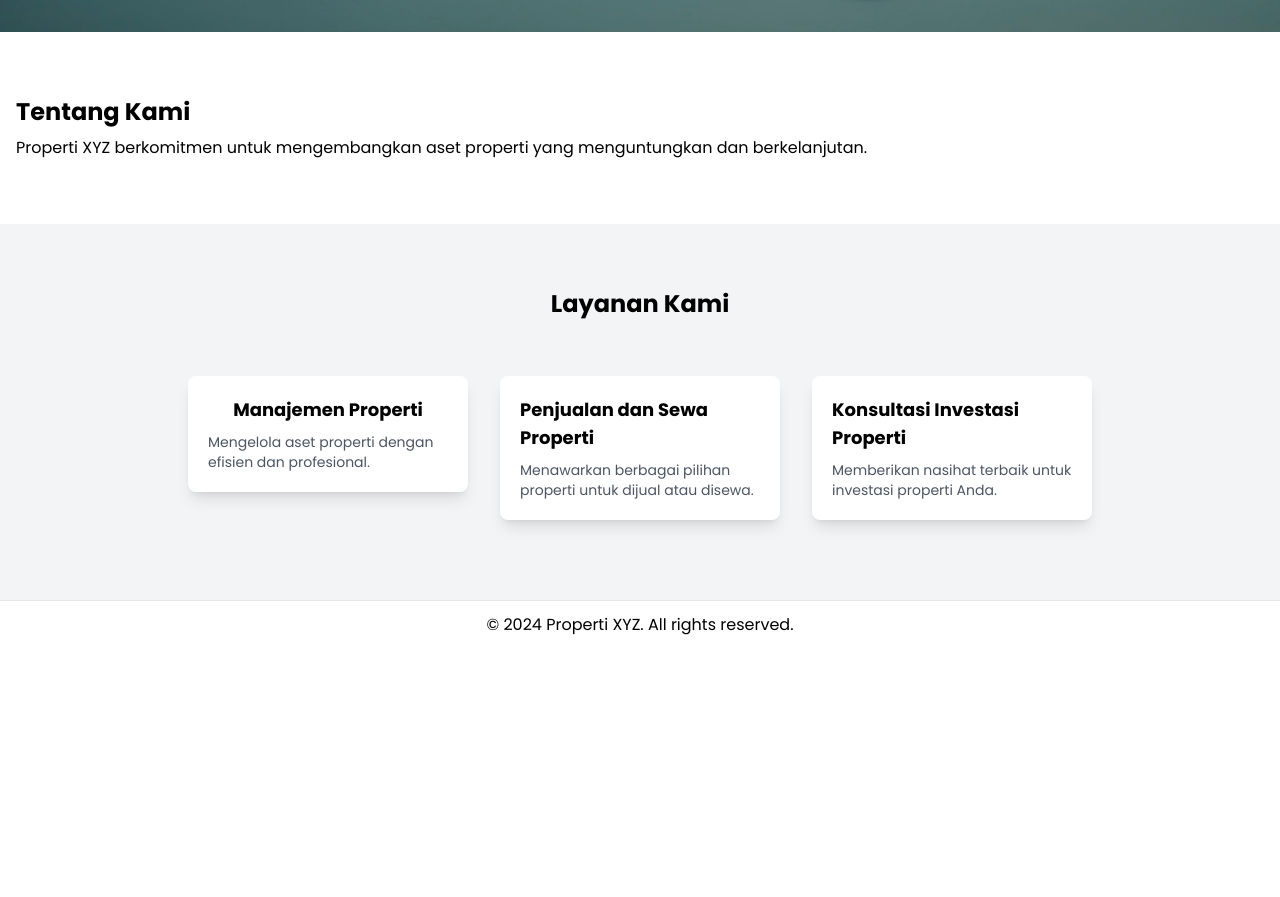
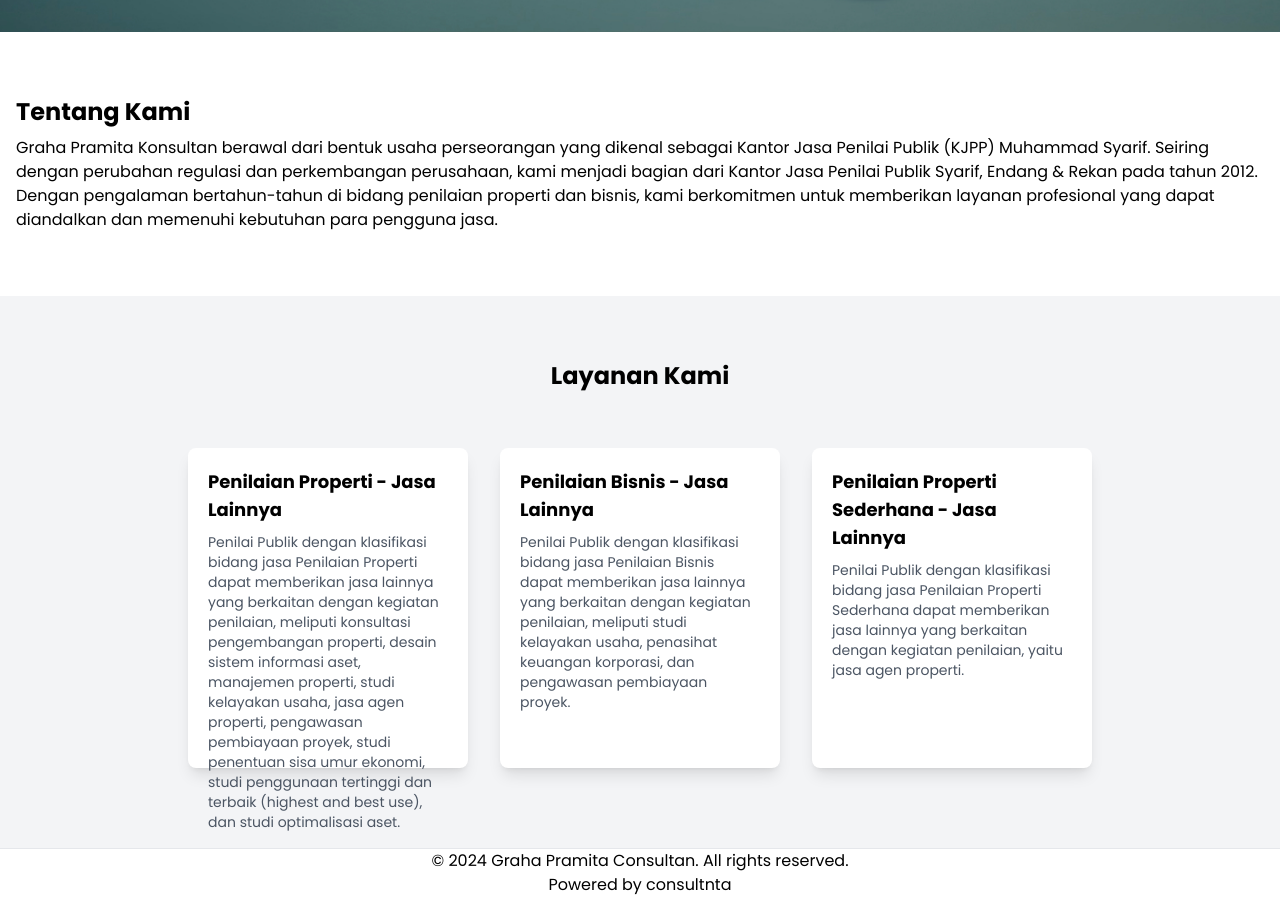
Before and after one commit to alvinwatner/appraise-map-portal, a Next.js app: page / in a window 1280 px wide. Shown: the part 840-1737 px from the top of the page. Before the commit the page ends 1488 px from the top, so only its background shows below. Built offline with nearby package versions, Linux system fonts and the light colour scheme.

Commit message:
fix: valuation date in filter modal, add appraiser field in add marker form, disable filter numeric in apparaiser and report number, update landing page wording

```diff
--- a/app/dashboard/data-management/page.tsx
+++ b/app/dashboard/data-management/page.tsx
@@ -175,6 +175,10 @@ const Page = () => {
         // Fetch user data and extract RoleId
         const dataUser = await users(session.session?.user.id);
         const userRoleId = dataUser?.data?.RoleId ?? null;
+
+        console.log(
+          `dataUser = ${JSON.stringify(dataUser)} roleId = ${userRoleId}`
+        );
 
         // Update state with RoleId
         setRoleId(userRoleId);
--- a/app/dashboard/maps/components/EditAssetValuationForms.tsx
+++ b/app/dashboard/maps/components/EditAssetValuationForms.tsx
@@ -34,9 +34,11 @@ const EditAssetValuationForm: React.FC<EditAssetValuationFormProps> = ({
   const handleInputChange =
     (field: keyof Valuation) => (e: React.ChangeEvent<HTMLInputElement>) => {
       const value =
-        field === "valuationDate"
-          ? e.target.value
-          : Number(filterNumeric(e.target.value));
+        field === "landValue" ||
+        field === "buildingValue" ||
+        field === "totalValue"
+          ? Number(filterNumeric(e.target.value))
+          : e.target.value;
       setValuation((prev) => ({ ...prev, [field]: value }));
       onChangeValuations(initialValuation.id ?? 0, field, value);
     };
@@ -72,12 +74,14 @@ const EditAssetValuationForm: React.FC<EditAssetValuationFormProps> = ({
         label="Penilai"
         value={valuation.appraiser}
         onChange={handleInputChange("appraiser")}
+        type="string"
         placeholder="Penilai"
       />
       <ValuationInput
         label="No Laporan"
         value={valuation.reportNumber}
         onChange={handleInputChange("reportNumber")}
+        type="string"
         placeholder="No Laporan"
       />
     </div>
@@ -200,6 +204,7 @@ const AddAssetValuationFormOnEdit: React.FC<
         label="Penilai"
         value={valuation.appraiser}
         onChange={handleInputChange("appraiser")}
+        type="string"
         placeholder="Penilai"
       />
       <ValuationInput
--- a/app/login/page.tsx
+++ b/app/login/page.tsx
@@ -13,6 +13,8 @@ const LoginPage = () => {
 
     const formData = new FormData(event.currentTarget);
     const response = await login(formData);
+
+
 
     if (response?.error) {
       setError(response.error.message);
--- a/app/page.tsx
+++ b/app/page.tsx
@@ -1,22 +1,34 @@
-import Head from 'next/head';
-import Link from 'next/link';
+import Head from "next/head";
+import Link from "next/link";
 
 export default function Home() {
   return (
     <div>
       <Head>
         <title>Profil Perusahaan Properti</title>
-        <meta name="description" content="Profil perusahaan spesialis di bidang aset properti" />
+        <meta
+          name="description"
+          content="Profil perusahaan spesialis di bidang aset properti"
+        />
         <link rel="icon" href="/favicon.ico" />
       </Head>
 
       <nav className="bg-slate-400 py-4 shadow-md">
         <div className="container mx-auto px-4 flex justify-between items-center">
-          <h1 className="text-xl font-bold ">Properti XYZ</h1>
+          <h1 className="text-xl font-bold ">Graha Pramita Konsultan</h1>
           <div className="flex items-center">
-            <a href="#home" className="mx-2  hover:text-blue-300 font-medium">Home</a>
-            <a href="#about" className="mx-2  hover:text-blue-300 font-medium">Tentang Kami</a>
-            <a href="#services" className="mx-2  hover:text-blue-300 font-medium">Layanan Kami</a>
+            <a href="#home" className="mx-2  hover:text-blue-300 font-medium">
+              Home
+            </a>
+            <a href="#about" className="mx-2  hover:text-blue-300 font-medium">
+              Tentang Kami
+            </a>
+            <a
+              href="#services"
+              className="mx-2  hover:text-blue-300 font-medium"
+            >
+              Layanan Kami
+            </a>
             <Link href="/login">
               <button className="ml-4 bg-blue-500 hover:bg-blue-700 text-white font-bold py-2 px-4 rounded">
                 Login
@@ -27,45 +39,82 @@ export default function Home() {
       </nav>
 
       <main>
-        <section id="home" className="relative min-h-screen bg-cover bg-center flex flex-col justify-center items-center text-center" style={{ backgroundImage: 'url(/background.jpg)' }}>
+        <section
+          id="home"
+          className="relative min-h-screen bg-cover bg-center flex flex-col justify-center items-center text-center"
+          style={{ backgroundImage: "url(/background.jpg)" }}
+        >
           <h2 className="text-4xl font-bold text-white shadow-lg">
-            Selamat Datang di Properti XYZ
+            Graha Pramita Konsultan
           </h2>
           <p className="mt-3 text-xl text-white shadow-lg">
-            Kami adalah perusahaan yang bergerak di bidang aset properti dengan pengalaman lebih dari 20 tahun.
+            Konsultan Terpercaya untuk Penilaian dan Konsultasi Bisnis Anda.
           </p>
-          <p className="text-white mt-2">
-            Menyediakan solusi properti terbaik, mengelola lebih dari 300 unit properti di seluruh negeri, dan berkomitmen pada kepuasan pelanggan.
-          </p>
+          <p className="text-white mt-2"></p>
         </section>
 
         <section id="about" className="container mx-auto px-4 py-16">
           <h2 className="text-2xl font-semibold">Tentang Kami</h2>
-          <p className="text-md mt-2">
-            Properti XYZ berkomitmen untuk mengembangkan aset properti yang menguntungkan dan berkelanjutan.
+          <p className="text-base  mt-2">
+            Graha Pramita Konsultan berawal dari bentuk usaha perseorangan yang
+            dikenal sebagai Kantor Jasa Penilai Publik (KJPP) Muhammad Syarif.
+            Seiring dengan perubahan regulasi dan perkembangan perusahaan, kami
+            menjadi bagian dari Kantor Jasa Penilai Publik Syarif, Endang &
+            Rekan pada tahun 2012. Dengan pengalaman bertahun-tahun di bidang
+            penilaian properti dan bisnis, kami berkomitmen untuk memberikan
+            layanan profesional yang dapat diandalkan dan memenuhi kebutuhan
+            para pengguna jasa.
           </p>
         </section>
 
         <section id="services" className="py-16 bg-gray-100">
           <div className="container mx-auto px-4">
-            <h2 className="text-2xl font-semibold text-center mb-10">Layanan Kami</h2>
+            <h2 className="text-2xl font-semibold text-center mb-10">
+              Layanan Kami
+            </h2>
             <div className="flex flex-wrap justify-center">
-              <div className="w-full sm:w-1/2 md:w-1/3 lg:w-1/4 p-4">
-                <div className="bg-white rounded-lg shadow-lg p-5 flex flex-col items-center hover:shadow-xl transition-shadow duration-300 ease-in-out">
-                  <h3 className="text-lg font-semibold mb-2">Manajemen Properti</h3>
-                  <p className="text-sm text-gray-600">Mengelola aset properti dengan efisien dan profesional.</p>
+              <div className="w-full sm:w-1/2 md:w-1/3 lg:w-1/4 p-4 ">
+                <div className="bg-white rounded-lg  shadow-lg p-5  h-80 flex flex-col items-center hover:shadow-xl transition-shadow duration-300 ease-in-out">
+                  <h3 className="text-lg font-semibold mb-2">
+                    Penilaian Properti - Jasa Lainnya
+                  </h3>
+                  <p className="text-sm text-gray-600">
+                    Penilai Publik dengan klasifikasi bidang jasa Penilaian
+                    Properti dapat memberikan jasa lainnya yang berkaitan dengan
+                    kegiatan penilaian, meliputi konsultasi pengembangan
+                    properti, desain sistem informasi aset, manajemen properti,
+                    studi kelayakan usaha, jasa agen properti, pengawasan
+                    pembiayaan proyek, studi penentuan sisa umur ekonomi, studi
+                    penggunaan tertinggi dan terbaik (highest and best use), dan
+                    studi optimalisasi aset.
+                  </p>
+                </div>
+              </div>
+              <div className="w-full sm:w-1/2 md:w-1/3  lg:w-1/4 p-4">
+                <div className="bg-white rounded-lg  h-80 shadow-lg p-5 flex flex-col items-center hover:shadow-xl transition-shadow duration-300 ease-in-out">
+                  <h3 className="text-lg font-semibold mb-2">
+                    Penilaian Bisnis - Jasa Lainnya
+                  </h3>
+                  <p className="text-sm text-gray-600">
+                    Penilai Publik dengan klasifikasi bidang jasa Penilaian
+                    Bisnis dapat memberikan jasa lainnya yang berkaitan dengan
+                    kegiatan penilaian, meliputi studi kelayakan usaha,
+                    penasihat keuangan korporasi, dan pengawasan pembiayaan
+                    proyek.
+                  </p>
                 </div>
               </div>
               <div className="w-full sm:w-1/2 md:w-1/3 lg:w-1/4 p-4">
-                <div className="bg-white rounded-lg shadow-lg p-5 flex flex-col items-center hover:shadow-xl transition-shadow duration-300 ease-in-out">
-                  <h3 className="text-lg font-semibold mb-2">Penjualan dan Sewa Properti</h3>
-                  <p className="text-sm text-gray-600">Menawarkan berbagai pilihan properti untuk dijual atau disewa.</p>
-                </div>
-              </div>
-              <div className="w-full sm:w-1/2 md:w-1/3 lg:w-1/4 p-4">
-                <div className="bg-white rounded-lg shadow-lg p-5 flex flex-col items-center hover:shadow-xl transition-shadow duration-300 ease-in-out">
-                  <h3 className="text-lg font-semibold mb-2">Konsultasi Investasi Properti</h3>
-                  <p className="text-sm text-gray-600">Memberikan nasihat terbaik untuk investasi properti Anda.</p>
+                <div className="bg-white rounded-lg  h-80 shadow-lg p-5 flex flex-col items-center hover:shadow-xl transition-shadow duration-300 ease-in-out">
+                  <h3 className="text-lg font-semibold mb-2">
+                    Penilaian Properti Sederhana - Jasa Lainnya
+                  </h3>
+                  <p className="text-sm text-gray-600">
+                    Penilai Publik dengan klasifikasi bidang jasa Penilaian
+                    Properti Sederhana dapat memberikan jasa lainnya yang
+                    berkaitan dengan kegiatan penilaian, yaitu jasa agen
+                    properti.
+                  </p>
                 </div>
               </div>
             </div>
@@ -73,9 +122,14 @@ export default function Home() {
         </section>
       </main>
 
-      <footer className="w-full h-12 flex justify-center items-center border-t">
-        <p>© 2024 Properti XYZ. All rights reserved.</p>
+      <footer className="w-full h-12 flex justify-center items-center border-t ">
+        <div className="flex flex-col items-center">
+          <p>© 2024 Graha Pramita Consultan. All rights reserved.</p>
+          <Link href="https://www.consultnta.com/">
+            <p>Powered by consultnta</p>
+          </Link>
+        </div>
       </footer>
     </div>
-  )
+  );
 }
```
Also changed, not shown: app/dashboard/data-management/components/FilterModal.tsx (+51 -20 lines), app/dashboard/maps/components/AddAssetValuationForm.tsx (+28 -4 lines), app/dashboard/maps/components/AddAssetValuationFormOnEdit.tsx (deleted, +0 -96 lines), app/dashboard/maps/components/AddMarkerForms.tsx (+9 -0 lines), app/services/dataManagement.service.ts (+13 -4 lines).
